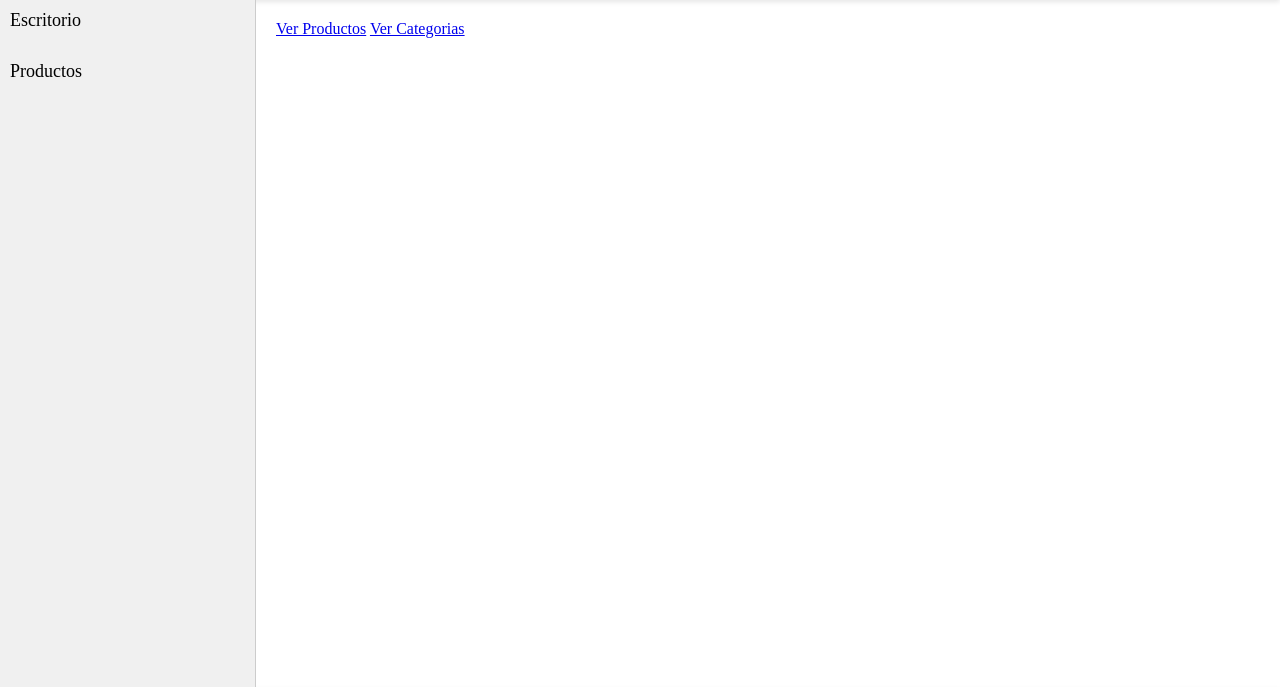
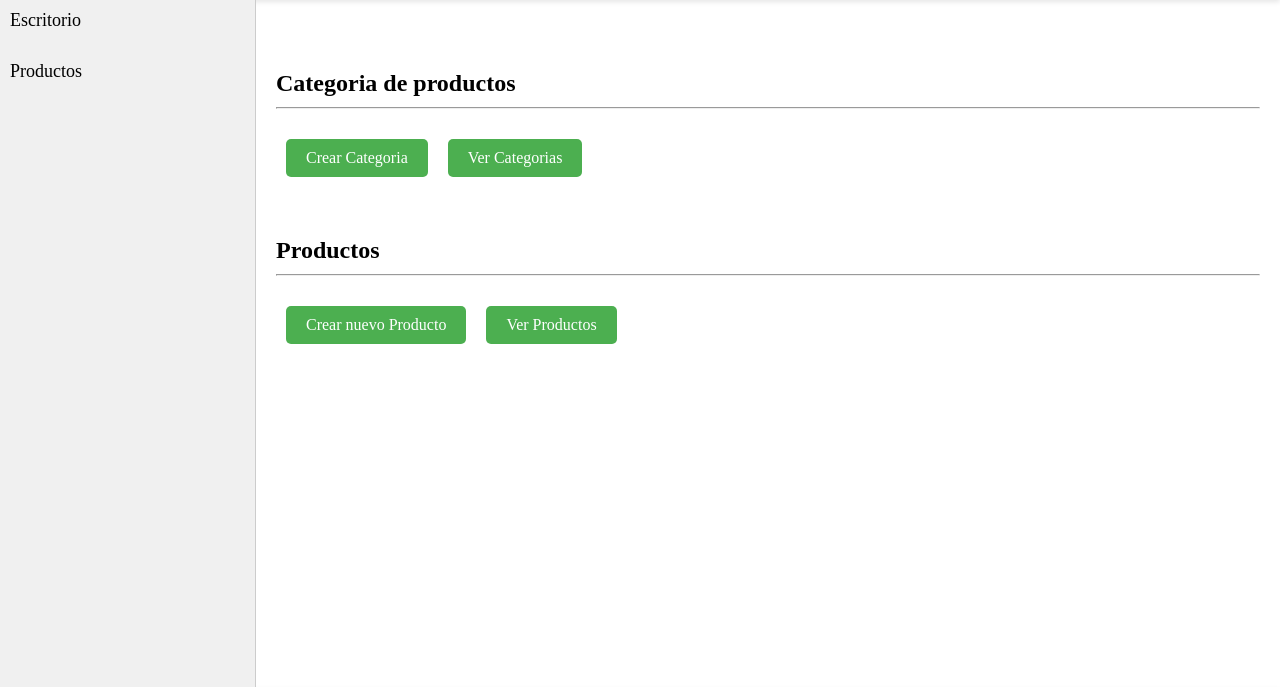
Before and after one commit to RAArrieta/DON_QUIJOTE_DJANGO, a Django app: page /producto/ in a window 1280 px wide. Shown: the part 56-743 px from the top of the page. Run offline with Django 5.2, Linux system fonts and the light colour scheme; some web fonts are replaced.

Commit message:
doy estilo a index

```diff
--- a/my_App/producto/templates/producto/index.html
+++ b/my_App/producto/templates/producto/index.html
@@ -1,6 +1,19 @@
 {% extends 'core/base.html' %}
 
 {% block section %}
-    <a href="{% url 'producto:producto_list' %}">Ver Productos</a>
-    <a href="{% url 'producto:productocategoria_list' %}">Ver Categorias</a>
+    <div class="producto-index-container">
+        <h1 class="titulo-producto-index">Categoria de productos</h1>
+        <hr>
+        <div class="container-link-crud-productos">
+            <a class="link-crud-productos" href="{% url 'producto:productocategoria_create' %}">Crear Categoria</a>
+            <a class="link-crud-productos" href="{% url 'producto:productocategoria_list' %}">Ver Categorias</a>
+        </div>
+
+        <h1 class="titulo-producto-index">Productos</h1>
+        <hr>
+        <div class="container-link-crud-productos">
+            <a class="link-crud-productos" href="{% url 'producto:producto_create' %}">Crear nuevo Producto</a>
+            <a class="link-crud-productos" href="{% url 'producto:producto_list' %}">Ver Productos</a>
+        </div>
+    </div>
 {% endblock section %}
```
